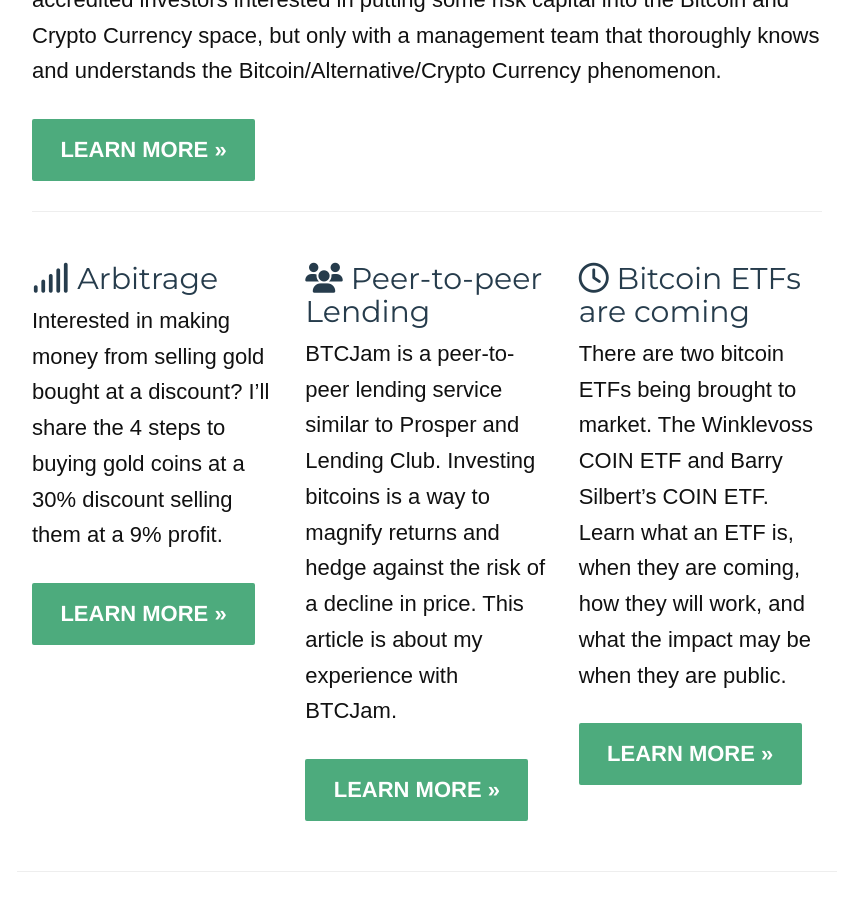
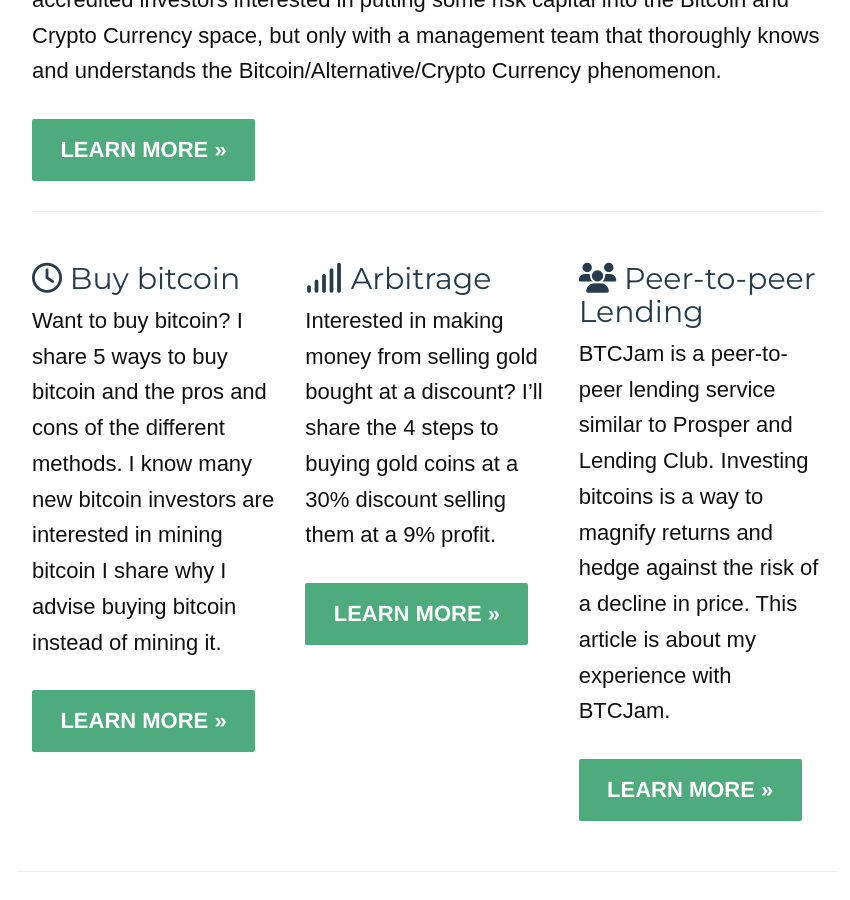
Before and after one commit to davidsilvasmith/bitcoinbulls.net, a Jekyll site: the page built from index.md, in a window 1280 px wide and 900 px high, scrolled down 628 px. Shown: the whole window, without its empty margins (213-1063 px from the left). Built offline with Jekyll 4.4.1, drawn with Linux system fonts in a browser that asks for light colours; nearby versions of some CDN libraries; some web fonts are replaced; comment, search, counter and statistics services are not loaded.

Commit message:
added buy bitcoin to the homepage

```diff
--- a/index.md
+++ b/index.md
@@ -18,7 +18,17 @@
 ___
 
 <div class="row">
-    <div class="col-lg-4 fillable" markdown="1">
+<div class="col-lg-4 fillable" markdown="1">
+[<span class="link_fill"> </span>](/instructional-guide-buying-bitcoins-bitcoin-investing-bit-coin-prices-values/)
+
+<h2><i class="fa fa-clock-o"></i> Buy bitcoin</h2>
+
+Want to buy bitcoin? I share 5 ways to buy bitcoin and the pros and cons of the different methods. I know many new bitcoin investors are interested in mining bitcoin I share why I advise buying bitcoin instead of mining it.
+
+[Learn more >>](/instructional-guide-buying-bitcoins-bitcoin-investing-bit-coin-prices-values/){: class="btn btn-primary" role="button"}
+</div>
+
+<div class="col-lg-4 fillable" markdown="1">
 [<span class="link_fill"> </span>](/how-to-make-money-arbitraging-bitcoin-amazon-gold/)
 
 <h2><i class="fa fa-signal"></i> Arbitrage</h2>
@@ -38,16 +48,6 @@
 
 [Learn more >>](/how-to-use-btcjam-autoinvest.html){: class="btn btn-primary" role="button"}
 </div>
-
-<div class="col-lg-4 fillable" markdown="1">
-[<span class="link_fill"> </span>](/bitcoin-etfs-are-coming.html)
-
-<h2><i class="fa fa-clock-o"></i> Bitcoin ETFs are coming</h2>
-
-There are two bitcoin ETFs being brought to market. The Winklevoss COIN ETF and Barry Silbert's COIN ETF. Learn what an ETF is, when they are coming, how they will work, and what the impact may be when they are public.
-
-[Learn more >>](/bitcoin-etfs-are-coming.html){: class="btn btn-primary" role="button"}
-</div>
 </div>
 
 <div class='row' markdown="1">
```
Also changed, not shown: _posts/2015-10-13-how-to-buy-bitcoin-the-complete-step-by-step-tutorial.md (+4 -4 lines).
